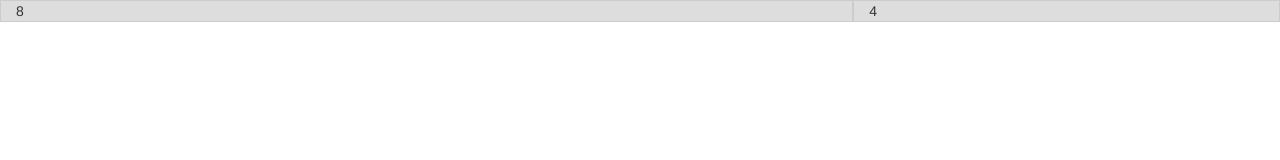
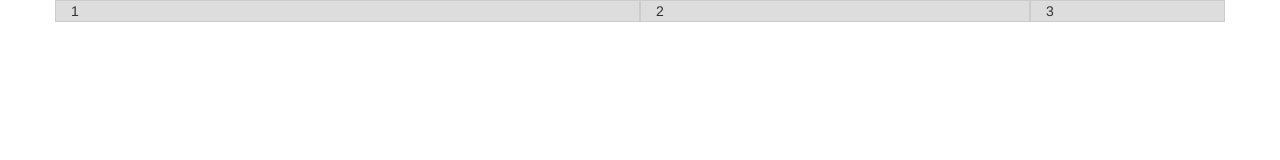
Before and after one commit to baursak/andrey-kudlay-bootstrap, a plain HTML site: page index.html in a window 1280 px wide. Drawn offline with nearby package versions, Linux system fonts and the light colour scheme.

```diff
--- a/index.html
+++ b/index.html
@@ -16,10 +16,11 @@
     <![endif]-->
 </head>
 <body>
-    <div class="container-fluid">
+    <div class="container">
         <div class="row">
-            <div class="col-xs-6 col-md-8 block">8</div>
-            <div class="col-xs-6 col-md-4 block">4</div>
+            <div class="col-sm-6 col-md-6 block">1</div>
+            <div class="col-sm-6 col-md-4 block">2</div>
+            <div class="col-md-2 block">3</div>
         </div>
     </div>
         <script src="https://ajax.googleapis.com/ajax/libs/jquery/1.11.3/jquery.min.js"></script>
```
